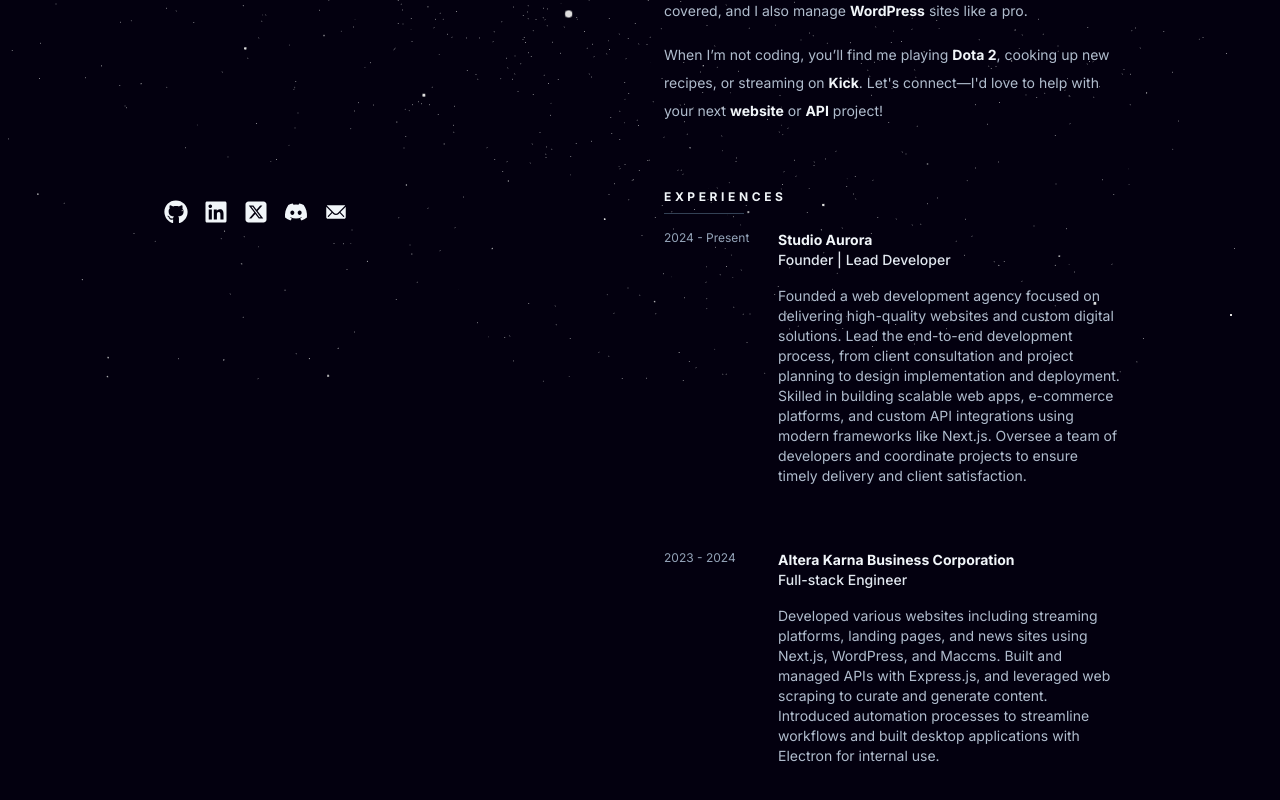
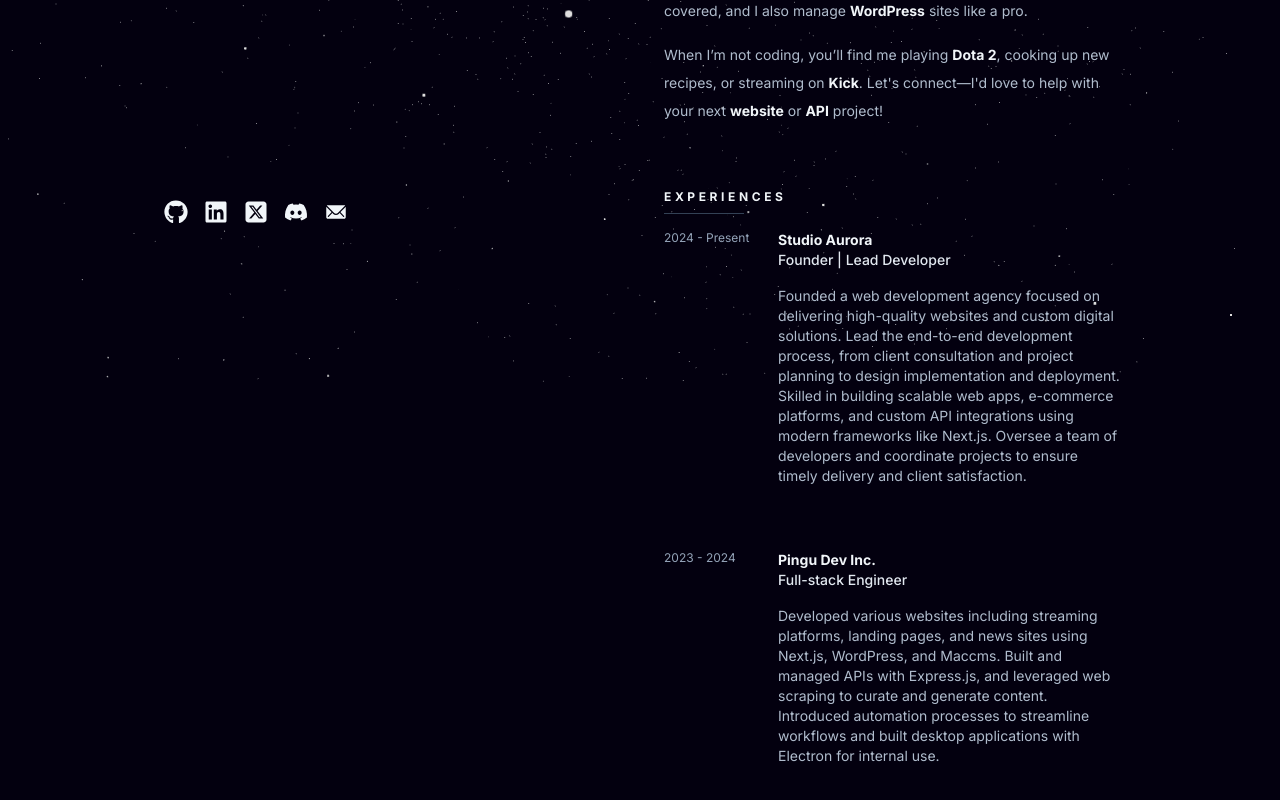
Before and after one commit to devstar969/devstar-portfolio, a Next.js app: page / in a window 1280 px wide. Shown: the part 416-1216 px from the top of the page. Built offline with nearby package versions, Linux system fonts and the light colour scheme.

Commit message:
chore: add project section and relevant components to config.tsx

```diff
--- a/src/app/config.tsx
+++ b/src/app/config.tsx
@@ -1,13 +1,16 @@
 import { FaGithub } from "react-icons/fa";
 import { FaLinkedin, FaSquareXTwitter, FaDiscord } from "react-icons/fa6";
 import { IoIosMail } from "react-icons/io";
+import { RiNextjsFill, RiTailwindCssFill, RiOpenaiFill, RiWordpressFill } from "react-icons/ri";
+import { SiTypescript, SiShadcnui, SiPrisma, SiWoocommerce } from "react-icons/si";
+import { GrGraphQl } from "react-icons/gr";
 
 export const siteConfig = {
     name: "Aurora",
     title: "Aurora - Software Engineer",
     description: "Delivering the best",
     url: "https://aurora.com",
-    tagLines: [
+    taglines: [
         "🚀 Coding Simplicity, Crafting Solutions: Bringing Ideas to Life, One Line at a Time. ✨ Let's transform challenges into digital possibilities with precision and creativity!",
         "🎨 Where Code Meets Creativity: Building Digital Experiences that Matter. 🌐 From intuitive interfaces to powerful backend systems, I create solutions that engage and inspire.",
         "💡 Innovating Beyond the Screen: Crafting Seamless Digital Journeys. 🌟 From concept to completion, let’s build the future, one pixel and one line of code at a time.",
@@ -16,15 +19,15 @@ export const siteConfig = {
     socialLinks: [
         {
             icon: <FaGithub />,
-            url: "https://github.com/aurora",
+            url: "https://github.com/auroradream04",
         },
         {
             icon: <FaLinkedin />,
-            url: "https://linkedin.com/aurora",
+            url: "https://www.linkedin.com/in/auroradream04/",
         },
         {
             icon: <FaSquareXTwitter />,
-            url: "https://x.com/aurora",
+            url: "https://x.com/aurora_dream04",
         },
         {
             icon: <FaDiscord />,
@@ -32,10 +35,24 @@ export const siteConfig = {
         },
         {
             icon: <IoIosMail />,
-            url: "mailto:aurora@example.com",
+            url: "mailto:alvs131313@gmail.com",
         },
     ],
     sections: {
+        tableOfContents: [
+            {
+                id: "about-me",
+                label: "ABOUT ME"
+            },
+            {
+                id: "experiences",
+                label: "EXPERIENCES"
+            },
+            {
+                id: "projects",
+                label: "PROJECTS"
+            }
+        ],
         aboutMe: `
             <p>
                 Hi! I'm Alvin, a <strong>full-stack developer</strong> who started coding in <strong>2023</strong>. Since then, I've built <strong>streaming platforms</strong>, <strong>blogs</strong>, and <strong>e-commerce sites</strong>. Whether it’s front-end finesse or back-end logic, I love bringing ideas to life on the web.
@@ -55,11 +72,109 @@ export const siteConfig = {
                 description: "Founded a web development agency focused on delivering high-quality websites and custom digital solutions. Lead the end-to-end development process, from client consultation and project planning to design implementation and deployment. Skilled in building scalable web apps, e-commerce platforms, and custom API integrations using modern frameworks like Next.js. Oversee a team of developers and coordinate projects to ensure timely delivery and client satisfaction."
             },
             {
-                company: "Altera Karna Business Corporation",
+                company: "Pingu Dev Inc.",
                 position: "Full-stack Engineer",
                 duration: "2023 - 2024",
                 description: "Developed various websites including streaming platforms, landing pages, and news sites using Next.js, WordPress, and Maccms. Built and managed APIs with Express.js, and leveraged web scraping to curate and generate content. Introduced automation processes to streamline workflows and built desktop applications with Electron for internal use."
             }
+        ],
+        projects: [
+            {
+                title: "Genzify AI",
+                description: "GenZify is an AI-powered tool I developed to transform everyday text into trendy Gen Z-style language. I managed both the front-end design and back-end development, integrating AI functionality for smooth and creative rephrasings. The platform delivers a fun, engaging experience, perfect for anyone looking to add a modern twist to their communication. This project highlights my skills in blending AI with user-centric design to create a playful, interactive web tool.",
+                logo: "/genzify-logo.png",
+                technologies: [
+                    {
+                        icon: <RiNextjsFill className="text-[#FFF]" />,
+                        name: "Next.js"
+                    },
+                    {
+                        icon: <RiOpenaiFill className="text-[#412991]" />,
+                        name: "OpenAI API"
+                    },
+                    {
+                        icon: <RiTailwindCssFill className="text-[#06B6D4]" />,
+                        name: "Tailwind CSS"
+                    },
+                    {
+                        icon: <SiTypescript className="text-[#3178C6]" />,
+                        name: "TypeScript"
+                    },
+                    {
+                        icon: <SiShadcnui className="text-[#FFF]" />,
+                        name: "Shadcn/UI"
+                    }
+                ],
+                link: "https://genzify-app-wine.vercel.app/"
+            },
+            {
+                title: "WhatAboutPets",
+                description: "WhatAboutPets is a comprehensive blog and e-commerce platform I built to provide valuable insights into pet care, health, and wellness. Alongside engaging articles, the site features an integrated WooCommerce store, offering a variety of pet-related products. I managed everything from designing the user-friendly interface to implementing SEO strategies and setting up the online shop. This project highlights my expertise in both content-driven sites and e-commerce solutions, creating a complete experience for pet lovers.",
+                logo: "/whataboutpets-logo.png",
+                technologies: [
+                    {
+                        icon: <RiWordpressFill className="text-[#21759B]" />,
+                        name: "WordPress"
+                    },
+                    {
+                        icon: <RiNextjsFill className="text-[#FFF]" />,
+                        name: "Next.js"
+                    },
+                    {
+                        icon: <SiTypescript className="text-[#3178C6]" />,
+                        name: "TypeScript"
+                    },
+                    {
+                        icon: <RiTailwindCssFill className="text-[#06B6D4]" />,
+                        name: "Tailwind CSS"
+                    },
+                    {
+                        icon: <SiShadcnui className="text-[#FFF]" />,
+                        name: "Shadcn/UI"
+                    },
+                    {
+                        icon: <GrGraphQl className="text-[#E10098]" />,
+                        name: "GraphQL"
+                    },
+                    {
+                        icon: <SiWoocommerce className="text-[#96588A]" />,
+                        name: "Woocommerce"
+                    }
+                ],
+                link: "https://whataboutpets.com"
+            },
+            {
+                title: "丹丹影院 - ynct55.com",
+                description: "ynct55.com is a Chinese-language streaming platform offering free access to a diverse library of movies, TV shows, and anime. Managed all aspects of the project, from backend infrastructure and database setup to front-end design and user experience. Implemented efficient streaming solutions and optimized the platform for SEO to reach a broader audience. This project highlights my skills in building and maintaining a complete streaming site, tailored specifically for a Chinese-speaking user base.",
+                logo: "/ynct55-logo.png",
+                technologies: [
+                    {
+                        icon: <RiNextjsFill className="text-[#FFF]" />,
+                        name: "Next.js"
+                    },
+                    {
+                        icon: <RiWordpressFill className="text-[#21759B]" />,
+                        name: "WordPress"
+                    },
+                    {
+                        icon: <SiTypescript className="text-[#3178C6]" />,
+                        name: "TypeScript"
+                    },
+                    {
+                        icon: <RiTailwindCssFill className="text-[#06B6D4]" />,
+                        name: "Tailwind CSS"
+                    },
+                    {
+                        icon: <SiShadcnui className="text-[#FFF]" />,
+                        name: "Shadcn/UI"
+                    },
+                    {
+                        icon: <SiPrisma className="text-[#2D3748]" />,
+                        name: "Prisma"
+                    }
+                ],
+                link: "https://www.ynct55.com"
+            },
         ]
     },
 };
```
